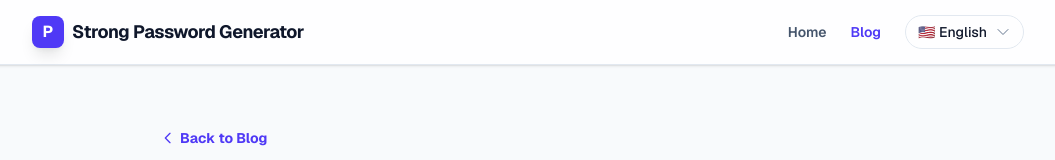
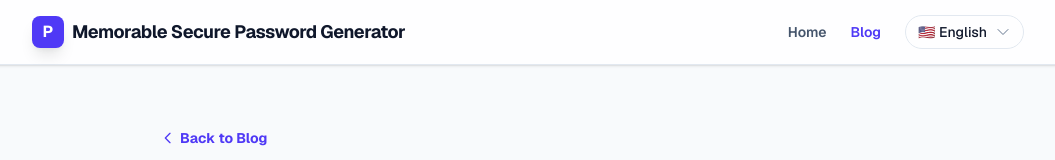
Before and after one commit to koyujong/password-generator, a Next.js app: page /blog/20-character-random-password-generator-with-letters-and-numbers in a window 1280 px wide. Shown: the top 160 px of the page, without its empty margins (112-1167 px from the left). Built offline with nearby package versions, Linux system fonts and the light colour scheme.

Commit message:
feat: 사이트명 변경 Strong -> Memorable Secure Password Generator (전체 적용)

```diff
--- a/src/app/about/page.tsx
+++ b/src/app/about/page.tsx
@@ -9,7 +9,7 @@ import Footer from "@/components/Footer";
 export default function AboutPage() {
     const [lang, setLang] = useState<Language>("en");
     const t = extraTranslations[lang];
-    const mainTitle = lang === 'en' ? 'Strong Password Generator' : lang === 'ko' ? '강력한 비밀번호 생성기' : 'Generador de Contraseñas Fuertes';
+    const mainTitle = lang === 'en' ? 'Memorable Secure Password Generator' : lang === 'ko' ? '기억하기 쉬운 안전한 비밀번호 생성기' : 'Generador de Contraseñas Seguras y Memorables';
 
     return (
         <div className="min-h-screen bg-slate-50 text-slate-900 font-sans">
--- a/src/app/blog/[slug]/page.tsx
+++ b/src/app/blog/[slug]/page.tsx
@@ -70,7 +70,7 @@ export default async function BlogPostPage({ params }: Props) {
         "datePublished": post.date,
         "author": {
             "@type": "Organization",
-            "name": "Strong Password Generator"
+            "name": "Memorable Secure Password Generator"
         }
     };
 
--- a/src/app/layout.tsx
+++ b/src/app/layout.tsx
@@ -15,7 +15,7 @@ const geistMono = Geist_Mono({
 
 export const metadata: Metadata = {
   metadataBase: new URL("https://pw.4kdrivewalk.com"),
-  title: "Strong Password Generator | Secure & Private",
+  title: "Memorable Secure Password Generator | Secure & Private",
   description: "Secure, random password generator. 100% client-side, private, and free.",
   alternates: {
     canonical: "/",
--- a/src/app/privacy/page.tsx
+++ b/src/app/privacy/page.tsx
@@ -9,7 +9,7 @@ import Footer from "@/components/Footer";
 export default function PrivacyPage() {
     const [lang, setLang] = useState<Language>("en");
     const t = extraTranslations[lang];
-    const mainTitle = lang === 'en' ? 'Strong Password Generator' : lang === 'ko' ? '강력한 비밀번호 생성기' : 'Generador de Contraseñas Fuertes';
+    const mainTitle = lang === 'en' ? 'Memorable Secure Password Generator' : lang === 'ko' ? '기억하기 쉬운 안전한 비밀번호 생성기' : 'Generador de Contraseñas Seguras y Memorables';
 
     return (
         <div className="min-h-screen bg-slate-50 text-slate-900 font-sans">
--- a/src/app/terms/page.tsx
+++ b/src/app/terms/page.tsx
@@ -9,7 +9,7 @@ import Footer from "@/components/Footer";
 export default function TermsPage() {
     const [lang, setLang] = useState<Language>("en");
     const t = extraTranslations[lang];
-    const mainTitle = lang === 'en' ? 'Strong Password Generator' : lang === 'ko' ? '강력한 비밀번호 생성기' : 'Generador de Contraseñas Fuertes';
+    const mainTitle = lang === 'en' ? 'Memorable Secure Password Generator' : lang === 'ko' ? '기억하기 쉬운 안전한 비밀번호 생성기' : 'Generador de Contraseñas Seguras y Memorables';
 
     return (
         <div className="min-h-screen bg-slate-50 text-slate-900 font-sans">
--- a/src/components/BlogNav.tsx
+++ b/src/components/BlogNav.tsx
@@ -45,7 +45,7 @@ export default function BlogNav({ activePage = "blog", translations, currentLang
                     <div className="w-8 h-8 bg-indigo-600 rounded-lg flex items-center justify-center text-white shadow-lg">
                         <span className="font-bold">P</span>
                     </div>
-                    <span className="font-bold text-lg hidden sm:block tracking-tight text-slate-900">Strong Password Generator</span>
+                    <span className="font-bold text-lg hidden sm:block tracking-tight text-slate-900">Memorable Secure Password Generator</span>
                 </Link>
                 <div className="flex items-center gap-6">
                     <Link
--- a/src/components/Footer.tsx
+++ b/src/components/Footer.tsx
@@ -10,7 +10,7 @@ interface FooterProps {
 
 export default function Footer({ lang }: FooterProps) {
     const t = extraTranslations[lang];
-    const mainTitle = lang === 'en' ? 'Strong Password Generator' : lang === 'ko' ? '강력한 비밀번호 생성기' : 'Generador de Contraseñas Fuertes';
+    const mainTitle = lang === 'en' ? 'Memorable Secure Password Generator' : lang === 'ko' ? '기억하기 쉬운 안전한 비밀번호 생성기' : 'Generador de Contraseñas Seguras y Memorables';
 
     return (
         <footer className="bg-white border-t border-slate-200">
--- a/src/lib/translations.ts
+++ b/src/lib/translations.ts
@@ -2,7 +2,7 @@ export type Language = 'en' | 'ko' | 'es';
 
 export const translations = {
   en: {
-    title: "Strong Password Generator",
+    title: "Memorable Secure Password Generator",
     subtitle: "Create secure, random passwords instantly to protect your online accounts.",
     length: "Password Length",
     includeUppercase: "Include Uppercase (A-Z)",
@@ -59,7 +59,7 @@ export const translations = {
     noHistory: "No passwords generated yet."
   },
   ko: {
-    title: "강력한 비밀번호 생성기",
+    title: "기억하기 쉬운 안전한 비밀번호 생성기",
     subtitle: "온라인 계정을 보호하기 위해 안전하고 무작위인 비밀번호를 즉시 생성하세요.",
     length: "비밀번호 길이",
     includeUppercase: "대문자 포함 (A-Z)",
@@ -116,7 +116,7 @@ export const translations = {
     noHistory: "아직 무작위로 복사/생성된 비밀번호가 없습니다."
   },
   es: {
-    title: "Generador de Contraseñas Fuertes",
+    title: "Generador de Contraseñas Seguras y Memorables",
     subtitle: "Crea contraseñas seguras y aleatorias al instante para proteger tus cuentas en línea.",
     length: "Longitud de la Contraseña",
     includeUppercase: "Incluir Mayúsculas (A-Z)",
```
